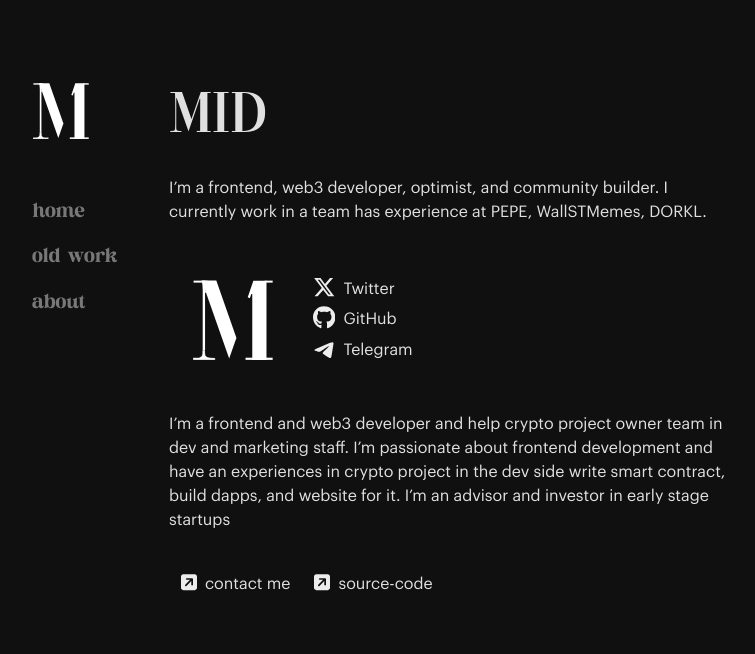
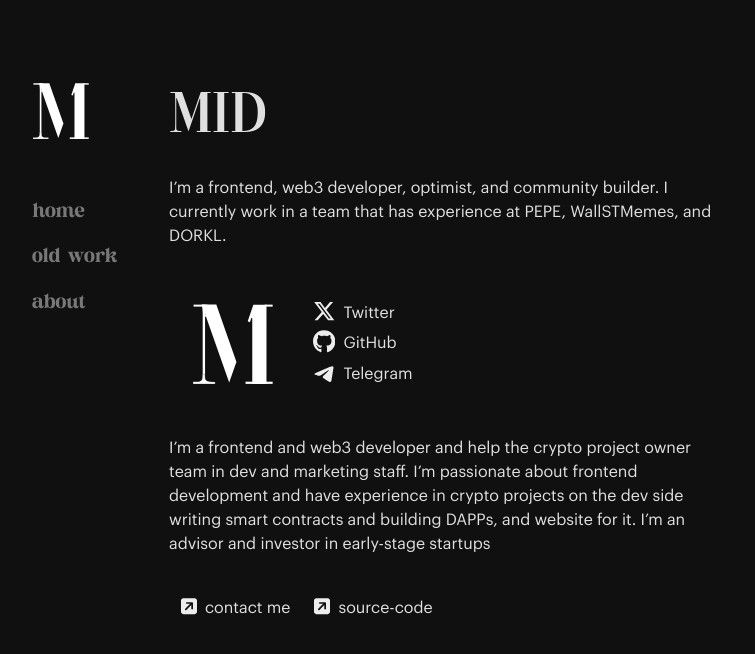
Before and after one commit to MIDeth/MID-portfolio, a React (Vite) app: page / in a window 1280 px wide. Shown: the top 654 px of the page, without its empty margins (231-986 px from the left). Built offline with nearby package versions, Linux system fonts and the light colour scheme.

Commit message:
add instrumental to background 🌙

```diff
--- a/src/pages/Home.jsx
+++ b/src/pages/Home.jsx
@@ -7,7 +7,8 @@ export default function Home() {
         </div>
         <div>
           I’m a frontend, web3 developer, optimist, and community builder. I
-          currently work in a team has experience at PEPE, WallSTMemes, DORKL.
+          currently work in a team that has experience at PEPE, WallSTMemes, and
+          DORKL.
         </div>
         <div className="flex items-center pl-6 my-12">
           <div className="w-[5rem]">
@@ -73,11 +74,11 @@ export default function Home() {
           </div>
         </div>
         <div>
-          I’m a frontend and web3 developer and help crypto project owner team
-          in dev and marketing staff. I’m passionate about frontend development
-          and have an experiences in crypto project in the dev side write smart
-          contract, build dapps, and website for it. I’m an advisor and investor
-          in early stage startups
+          I’m a frontend and web3 developer and help the crypto project owner
+          team in dev and marketing staff. I’m passionate about frontend
+          development and have experience in crypto projects on the dev side
+          writing smart contracts and building DAPPs, and website for it. I’m an
+          advisor and investor in early-stage startups
         </div>
         <div className="flex mt-10">
           <div className="flex mx-3">
```
